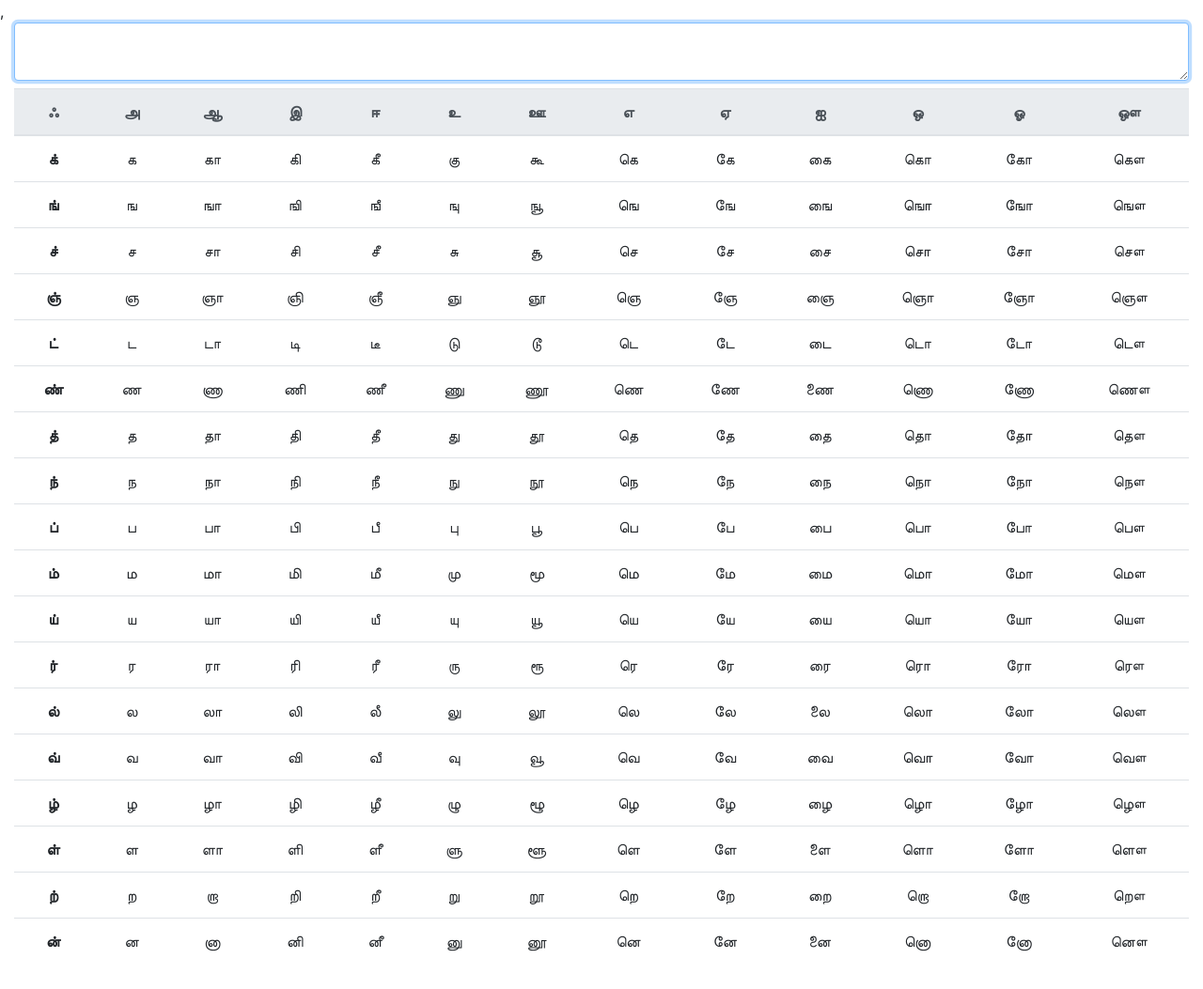
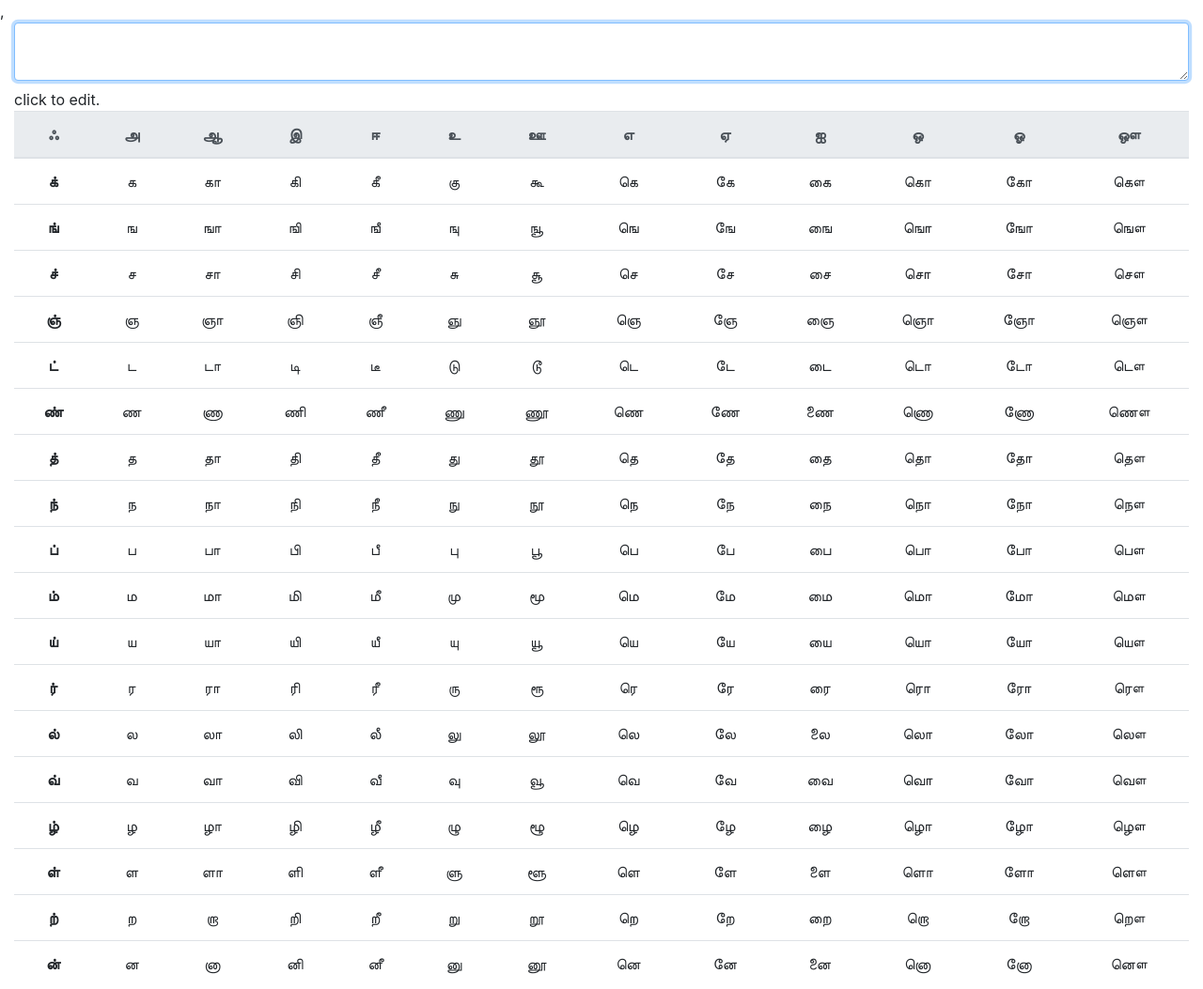
Before and after one commit to kannaa-d-cbe/ta, a plain HTML site: page index.html in a window 1280 px wide. Shown: the whole page at 94% size. Drawn offline with nearby package versions, Linux system fonts and the light colour scheme.

Commit message:
contenteditor

```diff
--- a/index.html
+++ b/index.html
@@ -21,6 +21,7 @@
  </div>
  <div class="row">
   <div class="col-12">
+   <div contenteditable virtualkeyboardpolicy="manual" inputmode="text" >click to edit.</div>
    <table class="table table-responsive-sm text-center">
     <thead class="thead-light">
     <tr><th>ஃ</th><th>அ</th><th>ஆ</th><th>இ</th><th>ஈ</th><th>உ</th><th>ஊ</th><th>எ</th><th>ஏ</th><th>ஐ</th><th>ஒ</th><th>ஓ</th><th>ஔ</th></tr>
```
